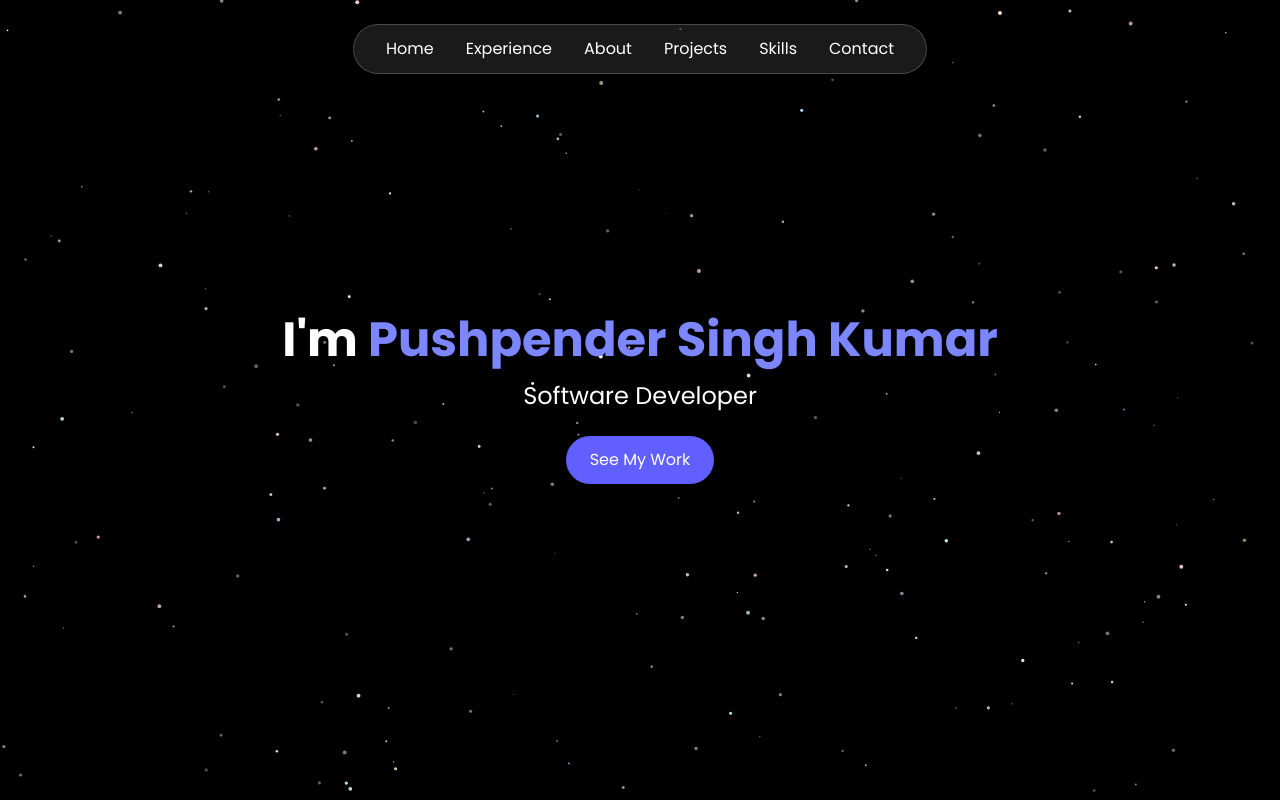
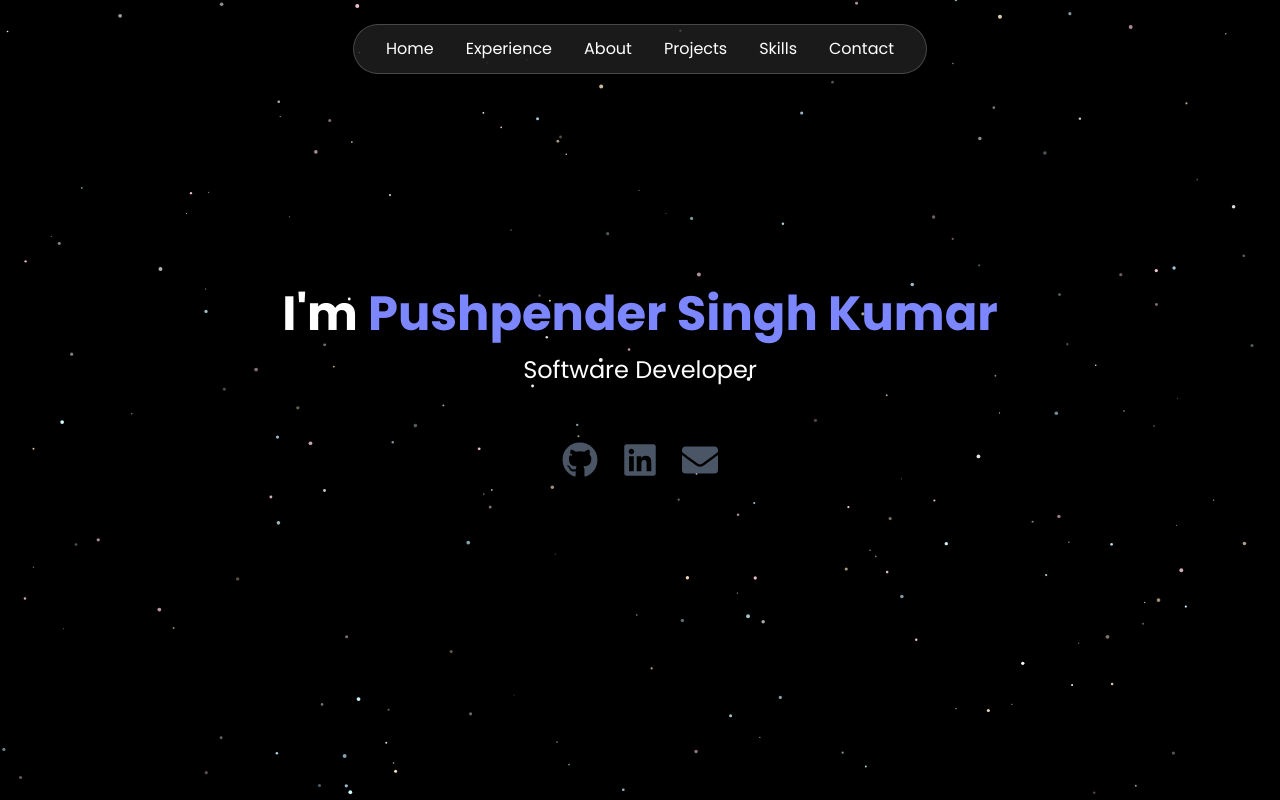
Before and after one commit to puneet-739/hello-universe, a React (Vite) app: page / in a window 1280 px wide. Shown: the top 800 px of the page. Built offline with nearby package versions, Linux system fonts and the light colour scheme.

Commit message:
delete unused file, add social links component

```diff
--- a/package.json
+++ b/package.json
@@ -14,6 +14,7 @@
     "react": "^19.1.1",
     "react-dom": "^19.1.1",
     "react-hook-form": "^7.63.0",
+    "react-icons": "^5.5.0",
     "react-router": "^7.9.2"
   },
   "devDependencies": {
--- a/src/components/Contact.jsx
+++ b/src/components/Contact.jsx
@@ -1,4 +1,5 @@
 import data from "../data/portfolioData.json"
+import SocialLinks from "./SocialLinks";
 
 const Contact = () => {
   return (
@@ -7,6 +8,7 @@ const Contact = () => {
       <p className="mb-8">
         I'm open to freelance opportunities, collaborations, or just a chat. Let's build something cool!
       </p>
+      <SocialLinks />
       <a href={`mailto:${data.email}`} className="px-6 py-3 bg-indigo-500 hover:bg-indigo-600 rounded-full text-white">
         Say Hello
       </a>
--- a/src/components/Experience.jsx
+++ b/src/components/Experience.jsx
@@ -13,7 +13,7 @@ const Experience = () => {
             className="relative pl-12 group"
           >
             {/* Timeline Dot */}
-            <div className="absolute left-0 top-2 w-4 h-4 bg-indigo-400 rounded-full border-4 border-white/20 shadow-md group-hover:scale-110 transition-transform"></div>
+            <div className="absolute left-2 top-2 w-4 h-4 bg-indigo-400 rounded-full border-4 border-white/20 shadow-md group-hover:scale-110 transition-transform"></div>
 
             {/* Card */}
             <div className="bg-white/5 border border-white/10 backdrop-blur-sm p-6 rounded-lg hover:scale-[1.02] transition-transform">
--- a/src/components/Hero.jsx
+++ b/src/components/Hero.jsx
@@ -1,4 +1,5 @@
 import data from "../data/portfolioData.json"
+import SocialLinks from "./SocialLinks"
 
 const Hero = () => {
   return (
@@ -7,9 +8,10 @@ const Hero = () => {
       <p className="text-xl md:text-2xl max-w-xl mb-6">
         {data.designation}
       </p>
-      <a href="#projects" className="px-6 py-3 bg-indigo-500 hover:bg-indigo-600 rounded-full text-white transition">
+      {/* <a href="#projects" className="px-6 py-3 bg-indigo-500 hover:bg-indigo-600 rounded-full text-white transition">
         See My Work
-      </a>
+      </a> */}
+      <SocialLinks />
     </section>
   );
 };
--- /dev/null
+++ b/src/components/SocialLinks.jsx
@@ -0,0 +1,51 @@
+import { FaLinkedin, FaGithub, FaTwitter, FaEnvelope } from 'react-icons/fa';
+import data from "../data/portfolioData.json"
+
+const iconMap = {
+    LinkedIn: {
+        icon: <FaLinkedin />,
+        color: 'hover:text-[#0077b5]', // LinkedIn blue
+    },
+    GitHub: {
+        icon: <FaGithub />,
+        color: 'hover:text-gray-800', // GitHub black
+    },
+    Twitter: {
+        icon: <FaTwitter />,
+        color: 'hover:text-[#1DA1F2]', // Twitter blue
+    },
+    Email: {
+        icon: <FaEnvelope />,
+        color: 'hover:text-red-500', // Email red
+    }
+};
+
+const SocialLinks = () => {
+    const socials = data.social;
+    return (
+        <div className="flex flex-row items-center justify-center gap-6 py-8">
+            {socials.map((profile) => {
+                const { icon, color } = iconMap[profile.name] || {};
+                if (!icon) return null; // skip unknown platforms
+
+                return (
+                    <a
+                        key={profile.id}
+                        href={profile.link}
+                        target="_blank"
+                        rel="noopener noreferrer"
+                        aria-label={profile.name}
+                        className={`group text-4xl text-gray-600 transition-transform transform hover:scale-125 duration-300 ${color} relative`}
+                    >
+                        {icon}
+                        <span className="absolute -top-8 left-1/2 -translate-x-1/2 scale-0 group-hover:scale-100 transition-all bg-black text-white text-xs px-2 py-1 rounded-md whitespace-nowrap z-10">
+                            {profile.name}
+                        </span>
+                    </a>
+                );
+            })}
+        </div>
+    );
+};
+
+export default SocialLinks;
--- a/src/data/portfolioData.json
+++ b/src/data/portfolioData.json
@@ -6,13 +6,18 @@
     "social": [
         {
             "id": 1,
-            "name": "Github",
+            "name": "GitHub",
             "link": "https://github.com/puneet-739"
         },
         {
             "id": 2,
             "name": "LinkedIn",
             "link": "https://www.linkedin.com/in/pushpender-singh-kumar-0377b01b1"
+        },
+        {
+            "id": 3,
+            "name": "Email",
+            "link": "mailto:pushpender.singh.kumar@gmail.com"
         }
     ],
     "experience": [
--- a/src/routes/routes.jsx
+++ b/src/routes/routes.jsx
@@ -1,28 +1,5 @@
 import { createBrowserRouter } from "react-router";
-import About from "../screens/About/About";
-import Service from "../screens/ServicePage/Service";
-import Contact from "../screens/Contact/Contact";
-import Layout from "../Layout";
 
-const router = createBrowserRouter([
-    {
-        path: "/",
-        Component: Layout,
-        children: [
-            {
-                path: "about",
-                Component: About
-            },
-            {
-                path: "service",
-                Component: Service
-            },
-            {
-                path: "contact",
-                Component: Contact
-            },
-        ]
-    },
-])
+const router = createBrowserRouter([])
 
 export default router;
--- a/src/screens/About/About.jsx
+++ /dev/null
@@ -1,13 +0,0 @@
-import React from 'react'
-
-function About() {
-    return (
-        <div className="flex items-center justify-center h-screen">
-            <div className="bg-gray-200 p-8 rounded">
-                About
-            </div>
-        </div>
-    )
-}
-
-export default About
--- a/src/screens/Contact/Contact.jsx
+++ /dev/null
@@ -1,78 +0,0 @@
-import { useForm } from "react-hook-form";
-
-function Contact() {
-  const { register, handleSubmit, formState: {errors}} = useForm();
-
-  const submitHandler = (data) => {
-    console.log(data)
-  }
-
-  console.log(errors);
-  return (
-    <div className="flex items-center justify-center min-h-8 bg-gray-100 py-  ">
-      <form className="bg-white shadow-md rounded-lg p-8 w-full max-w-md space-y-4"
-      onSubmit={handleSubmit(submitHandler)}>
-
-        <div className="flex flex-col">
-          <label className="text-sm font-medium text-gray-700 mb-1">Name</label>
-          <input
-            {...register("name", {required: 'Name is required'})}
-            className="border border-gray-300 rounded-md px-3 py-2 focus:outline-none focus:ring-2 focus:ring-blue-500"
-            placeholder="Your name"
-          />
-        </div>
-        <p className="text-red-600">{errors.name?.message}</p>
-
-        <div className="flex flex-col">
-          <label className="text-sm font-medium text-gray-700 mb-1">Gender</label>
-          <select
-            {...register("gender")}
-            className="border border-gray-300 rounded-md px-3 py-2 focus:outline-none focus:ring-2 focus:ring-blue-500"
-          >
-            <option value="">Select gender</option>
-            <option value="male">Male</option>
-            <option value="female">Female</option>
-            <option value="other">Other</option>
-          </select>
-        </div>
-
-        <div className="flex flex-col">
-          <label className="text-sm font-medium text-gray-700 mb-1">Email</label>
-          <input
-            type="email"
-            {...register("email")}
-            className="border border-gray-300 rounded-md px-3 py-2 focus:outline-none focus:ring-2 focus:ring-blue-500"
-            placeholder="you@example.com"
-          />
-        </div>
-
-        <div className="flex flex-col">
-          <label className="text-sm font-medium text-gray-700 mb-1">Date of Birth</label>
-          <input
-            type="date"
-            {...register("dob")}
-            className="border border-gray-300 rounded-md px-3 py-2 focus:outline-none focus:ring-2 focus:ring-blue-500"
-          />
-        </div>
-
-        <div className="flex flex-col">
-          <label className="text-sm font-medium text-gray-700 mb-1">Message</label>
-          <textarea
-            {...register("message")}
-            className="border border-gray-300 rounded-md px-3 py-2 h-24 resize-none focus:outline-none focus:ring-2 focus:ring-blue-500"
-            placeholder="Write your message..."
-          />
-        </div>
-
-        <button
-          type="submit"
-
-          className="w-full bg-blue-600 hover:bg-blue-700 text-white font-medium py-2 px-4 rounded-md transition duration-300"
-        > Submit</button>
-
-      </form>
-    </div>
-  );
-}
-
-export default Contact;
--- a/src/screens/ServicePage/Service.jsx
+++ /dev/null
@@ -1,13 +0,0 @@
-import React from 'react'
-
-function Service() {
-  return (
-     <div className="flex items-center justify-center h-screen">
-            <div className="bg-gray-200 p-8 rounded">
-                Service
-            </div>
-        </div>
-  )
-}
-
-export default Service
```
Also changed, not shown: src/App.jsx (+0 -10 lines), 1 other file (tests, documents, lock files or other folders).
